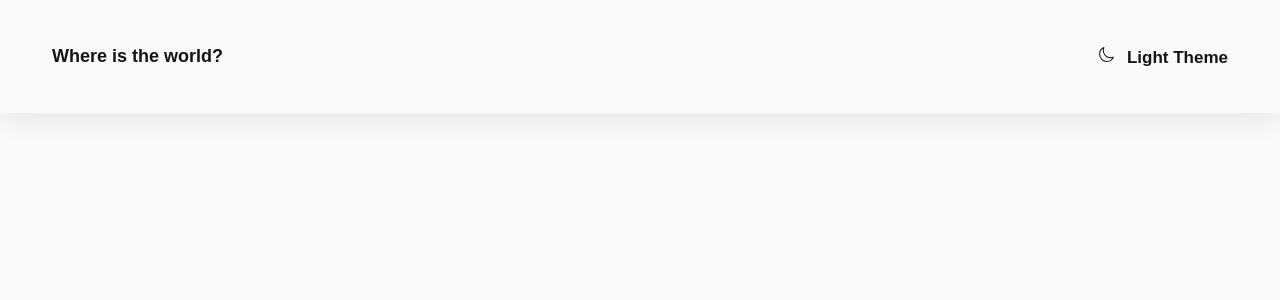
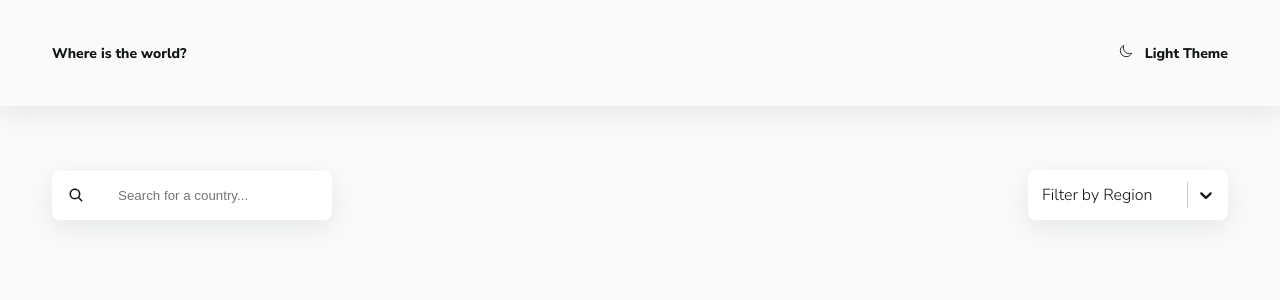
Before and after one commit to NikitaIvakh/countries, a React (Create React App) app: page / in a window 1280 px wide. Shown: the top 300 px of the page. Built offline with nearby package versions, Linux system fonts and the light colour scheme.

Commit message:
add search field and select field

```diff
--- a/package.json
+++ b/package.json
@@ -13,6 +13,7 @@
 		"react-icons": "^5.3.0",
 		"react-router-dom": "^6.26.1",
 		"react-scripts": "5.0.1",
+		"react-select": "^5.8.0",
 		"sass": "^1.77.8",
 		"styled-components": "^6.1.12",
 		"web-vitals": "^2.1.4"
--- a/src/App.js
+++ b/src/App.jsx
@@ -1,3 +1,5 @@
+import Controls from './components/Form/Controls/Controls'
+import Main from './components/Form/Main'
 import Header from './components/Header/Header'
 import './styles/app.scss'
 
@@ -5,6 +7,9 @@ function App() {
 	return (
 		<>
 			<Header />
+			<Main>
+				<Controls />
+			</Main>
 		</>
 	)
 }
--- /dev/null
+++ b/src/components/Form/Controls/Controls.jsx
@@ -0,0 +1,33 @@
+import { useState } from 'react'
+import { CustomSelect } from '../CustomSelect'
+import Search from '../Search/Search'
+import './controls.scss'
+
+const options = [
+	{ value: 'Africa', label: 'Africa' },
+	{ value: 'America', label: 'America' },
+	{ value: 'Asia', label: 'Asia' },
+	{ value: 'Europe', label: 'Europe' },
+	{ value: 'Oceania', label: 'Oceania' },
+]
+
+const Controls = () => {
+	const [search, setSearch] = useState('')
+	const [region, setRegion] = useState('')
+
+	return (
+		<div className='controls__wrapper'>
+			<Search search={search} setSearch={setSearch} />
+			<CustomSelect
+				options={options}
+				placeholder='Filter by Region'
+				isClearable
+				isSearchable={false}
+				value={region}
+				onChange={setRegion}
+			/>
+		</div>
+	)
+}
+
+export default Controls
--- /dev/null
+++ b/src/components/Form/Controls/controls.scss
@@ -0,0 +1,11 @@
+.controls__wrapper {
+	display: flex;
+	flex-direction: column;
+	align-items: flex-start;
+
+	@media (min-width: 767px) {
+		flex-direction: row;
+		justify-content: space-between;
+		align-items: center;
+	}
+}
--- /dev/null
+++ b/src/components/Form/CustomSelect.jsx
@@ -0,0 +1,45 @@
+import Select from 'react-select'
+import styled from 'styled-components'
+
+export const CustomSelect = styled(Select).attrs({
+	styles: {
+		control: provided => ({
+			...provided,
+			backgroundColor: 'var(--colors-ui-base)',
+			color: 'var(--colors-text)',
+			borderRadius: 'var(--radii)',
+			padding: '0.25rem',
+			border: 'none',
+			boxShadow: 'var(--shadow)',
+			height: '50px',
+		}),
+		option: (provided, state) => ({
+			...provided,
+			cursor: 'pointer',
+			color: 'var(--colors-text)',
+			backgroundColor: state.isSelected
+				? 'var(--colors-bg)'
+				: 'var(--colors-ui-base)',
+		}),
+	},
+})`
+	width: 200px;
+	border-radius: var(--radii);
+	font-family: var(--family);
+	border: none;
+	& > * {
+		box-shadow: var(--shadow);
+	}
+
+	& input {
+		padding-left: 0.25rem;
+	}
+
+	& * {
+		color: var(--colors-text) !important;
+	}
+
+	& > div[id] {
+		background-color: var(--colors-ui-base);
+	}
+`
--- /dev/null
+++ b/src/components/Form/Main.jsx
@@ -0,0 +1,11 @@
+import './main.scss'
+
+const Main = ({ children }) => {
+	return (
+		<main className='main'>
+			<div className='container'>{children}</div>
+		</main>
+	)
+}
+
+export default Main
--- /dev/null
+++ b/src/components/Form/Search/Search.jsx
@@ -0,0 +1,27 @@
+import { IoSearch } from 'react-icons/io5'
+import './search.scss'
+
+const Search = ({ search, setSearch }) => {
+	const onChangeInput = event => {
+		setSearch(event.target.value)
+	}
+
+	return (
+		<div className='search'>
+			<label htmlFor='search' className='search__container'>
+				<IoSearch />
+				<input
+					id='search'
+					name='search'
+					type='search'
+					value={search}
+					className='search__input'
+					placeholder='Search for a country...'
+					onChange={event => onChangeInput(event)}
+				/>
+			</label>
+		</div>
+	)
+}
+
+export default Search
--- /dev/null
+++ b/src/components/Form/Search/search.scss
@@ -0,0 +1,24 @@
+.search {
+	&__container {
+		background-color: var(--colors-ui-base);
+		padding: 1rem 1rem;
+		display: flex;
+		align-items: center;
+		border-radius: var(--radii);
+		box-shadow: var(--shadow);
+		width: 100%;
+		margin-bottom: 1.5rem;
+
+		@media (min-width: 767px) {
+			margin-bottom: 0;
+			width: 280px;
+		}
+	}
+	&__input {
+		margin-left: 2rem;
+		border: none;
+		outline: none;
+		color: var(--color-text);
+		background-color: var(--colors-ui-base);
+	}
+}
--- /dev/null
+++ b/src/components/Form/main.scss
@@ -0,0 +1,12 @@
+.main {
+	padding: 2rem 0;
+	@media (min-width: 767px) {
+		padding: 4rem 0;
+	}
+	.container {
+		width: 100%;
+		max-width: 1240px;
+		margin: 0 auto;
+		padding: 0 2rem;
+	}
+}
--- a/src/components/Header/header.scss
+++ b/src/components/Header/header.scss
@@ -31,7 +31,7 @@
 	}
 	a {
 		color: var(--colors-text);
-		font-size: var(--fs-md);
+		font-size: var(--fs-sm);
 		text-decoration: none;
 		font-weight: var(--fw-bold);
 	}
--- a/src/styles/index.scss
+++ b/src/styles/index.scss
@@ -6,19 +6,16 @@
 }
 
 :root {
-	--family: 'Nuito Sans', sans-serif;
-	--fs-sm: 17px;
-	--fs-md: 18px;
+	/* Typography */
+	--family: 'Nunito Sans', sans-serif;
+	--fs-sm: 14px;
+	--fs-md: 16px;
 	--fw-light: 300;
 	--fw-normal: 600;
 	--fw-bold: 800;
 
-	// Other
+	/* Other */
 	--radii: 0.5rem;
-}
-
-body {
-	margin: 0;
 }
 
 body[data-theme='dark'] {
@@ -26,9 +23,8 @@ body[data-theme='dark'] {
 	--colors-bg: hsl(207, 26%, 17%);
 	--colors-ui-base: hsl(209, 23%, 22%);
 
-	--shadow: rgba(245, 245, 245, 0.2) 0px 0px 8px;
+	--shadow: rgba(245, 245, 245, 0.2) 0 0 8px;
 }
-
 body[data-theme='light'] {
 	--colors-text: hsl(200, 15%, 8%);
 	--colors-bg: hsl(0, 0%, 98%);
```
Also changed, not shown: 1 other file (tests, documents, lock files or other folders).
